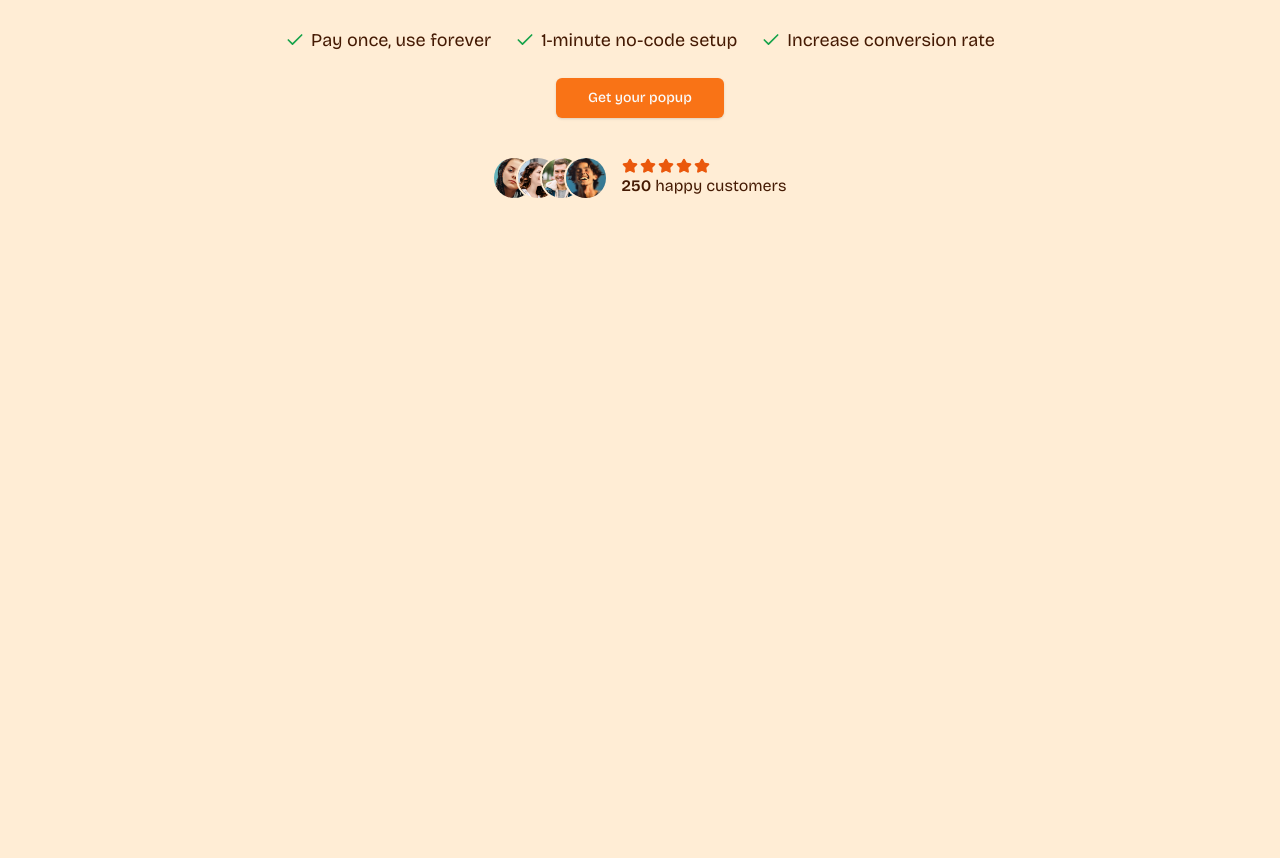
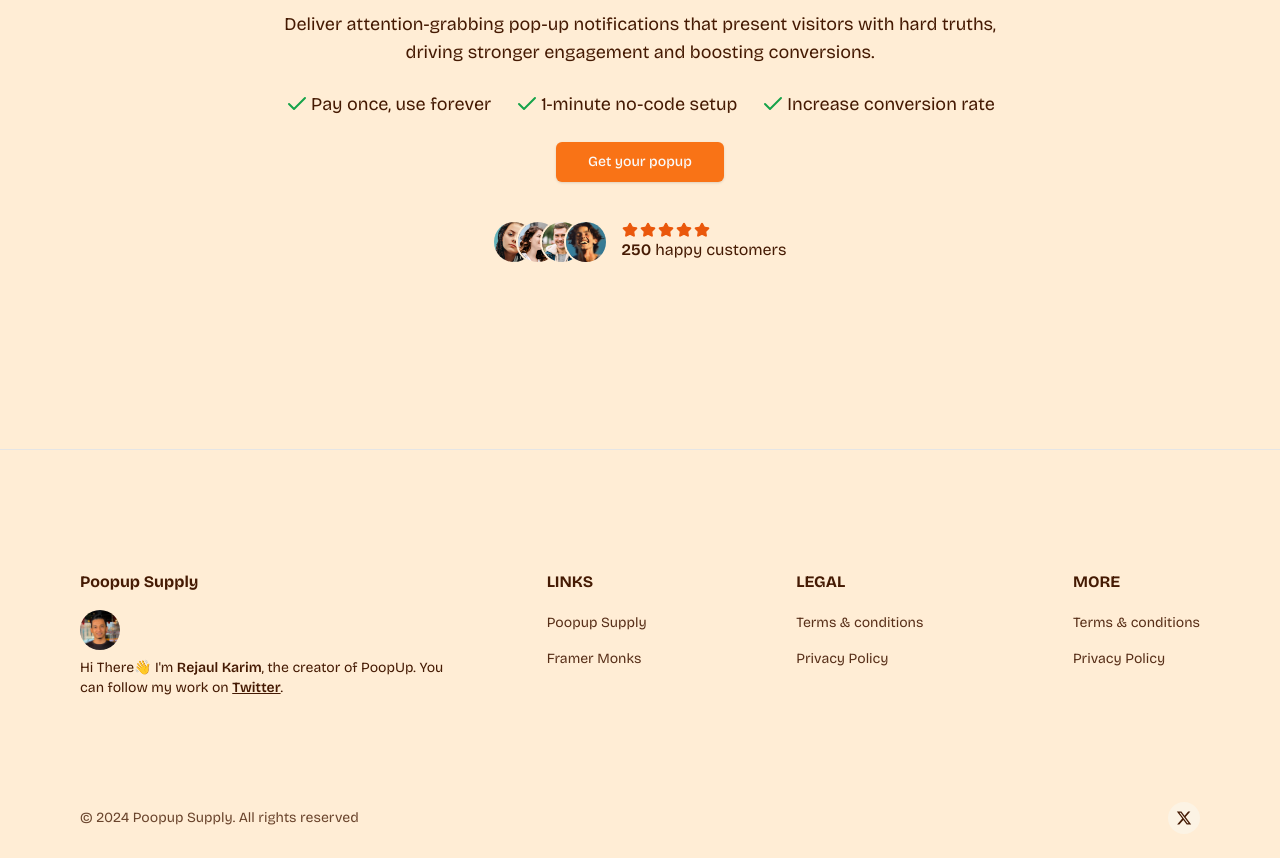
Before and after one commit to rejaulkariim/poopup-supply, a Next.js app: page / in a window 1280 px wide. Shown: the part 415-1273 px from the top of the page. Before the commit the page ends 800 px from the top, so only its background shows below. Built offline with nearby package versions, Linux system fonts and the light colour scheme; no server answers.

Commit message:
feat: implement footer

```diff
--- a/src/app/(root)/layout.tsx
+++ b/src/app/(root)/layout.tsx
@@ -1,11 +1,13 @@
+import Footer from "@/components/shared/Footer";
 import Navbar from "@/components/shared/Navbar";
 import { ReactNode } from "react";
 
 const HomeLayoutPage = ({ children }: { children: ReactNode }) => {
   return (
-    <div>
+    <div className="flex flex-col min-h-screen">
       <Navbar />
-      <main>{children}</main>
+      <main className="flex-1 -mt-[-4rem]">{children}</main>
+      <Footer />
     </div>
   );
 };
--- a/src/app/globals.css
+++ b/src/app/globals.css
@@ -73,6 +73,9 @@
 .section-padding {
   @apply py-10 md:py-24;
 }
+.paragraph {
+  @apply text-base md:text-lg font-normal;
+}
 
 /* SCROLL BAR STYLES */
 ::-webkit-scrollbar {
--- a/src/components/design/Hero.tsx
+++ b/src/components/design/Hero.tsx
@@ -7,7 +7,7 @@
 
 const Hero = async () => {
   return (
-    <section className="min-h-screen flex items-center justify-center section-padding">
+    <section className="min-h-screen flex items-center justify-center">
       <MaxWidthWrapper>
         <div className="max-w-6xl mx-auto text-center">
           <div>
@@ -17,7 +17,7 @@
                 notifications
               </span>
             </h1>
-            <p className="mt-6 text-base md:text-lg max-w-3xl mx-auto text-foreground">
+            <p className="mt-6 paragraph max-w-prose mx-auto text-foreground">
               Deliver attention-grabbing pop-up notifications that present
               visitors with hard truths, driving stronger engagement and
               boosting conversions.
@@ -25,23 +25,17 @@
           </div>
 
           <div className="flex flex-col md:flex-row justify-center items-center gap-x-6 my-6">
-            <span className="flex gap-1.5 items-center">
-              <Check className="h-5 w-5 shrink-0 text-green-600" />
-              <p className="font-normal text-base md:text-lg">
-                Pay once, use forever
-              </p>
+            <span className="flex gap-0.5 items-center">
+              <Check className="h-6 w-6 shrink-0 text-green-600" />
+              <p className="paragraph">Pay once, use forever</p>
             </span>
-            <span className="flex gap-1.5 items-center">
-              <Check className="h-5 w-5 shrink-0 text-green-600" />
-              <p className="font-normal text-base md:text-lg">
-                1-minute no-code setup
-              </p>
+            <span className="flex gap-0.5 items-center">
+              <Check className="h-6 w-6 shrink-0 text-green-600" />
+              <p className="paragraph">1-minute no-code setup</p>
             </span>
-            <span className="flex gap-1.5 items-center">
-              <Check className="h-5 w-5 shrink-0 text-green-600" />
-              <p className="font-normal text-base md:text-lg">
-                Increase conversion rate
-              </p>
+            <span className="flex gap-0.5 items-center">
+              <Check className="h-6 w-6 shrink-0 text-green-600" />
+              <p className="paragraph">Increase conversion rate</p>
             </span>
           </div>
           <div className="flex items-center justify-center gap-4">
--- /dev/null
+++ b/src/components/shared/Footer.tsx
@@ -0,0 +1,118 @@
+import { footerLegalLinks, footerResourcesLinks } from "@/constants";
+import Image from "next/image";
+import Link from "next/link";
+import { FaXTwitter } from "react-icons/fa6";
+import MaxWidthWrapper from "./MaxWidthWrapper";
+
+const Footer = () => {
+  return (
+    <footer className="border-t pt-10">
+      <MaxWidthWrapper>
+        <div className="lg:py-20 flex flex-wrap gap-8 lg:justify-between lg:gap-0">
+          {/* First Section */}
+          <div className="w-full lg:w-1/3">
+            <Link href="/" className="flex items-center gap-2">
+              <span className="font-bold">Poopup Supply</span>
+            </Link>
+
+            <div className="mt-4 space-y-2">
+              <Image
+                src="/assets/rejaul.png"
+                height={100}
+                width={100}
+                alt="rejaul karim"
+                className="h-10 w-10 rounded-full"
+              />
+              <p className="text-sm">
+                Hi There👋 I&apos;m{" "}
+                <span className="font-semibold">Rejaul Karim</span>, the creator
+                of PoopUp. You can follow my work on{" "}
+                <Link
+                  href="https://x.com/rejaulkariim"
+                  target="_blank"
+                  className="underline font-semibold"
+                >
+                  Twitter
+                </Link>
+                .
+              </p>
+            </div>
+          </div>
+
+          {/* Resources, Company, and Legal Sections */}
+          <div className="flex w-full flex-col gap-8 md:flex-row md:justify-between lg:w-2/3 xl:w-7/12">
+            {/* Resources */}
+            <div>
+              <h4 className="mb-4 font-bold uppercase text-foreground">
+                Links
+              </h4>
+              <ul>
+                {footerResourcesLinks.map((item) => (
+                  <li key={item.label} className="mb-3">
+                    <Link
+                      href={item.route}
+                      className="text-sm text-foreground/90 hover:text-foreground transition-all"
+                    >
+                      {item.label}
+                    </Link>
+                  </li>
+                ))}
+              </ul>
+            </div>
+            {/* Company */}
+            <div>
+              <h4 className="mb-4 font-bold uppercase text-foreground">
+                Legal
+              </h4>
+              <ul>
+                {footerLegalLinks.map((item) => (
+                  <li key={item.label} className="mb-3">
+                    <Link
+                      href={item.route}
+                      className="text-sm text-foreground/90 hover:text-foreground transition-all"
+                    >
+                      {item.label}
+                    </Link>
+                  </li>
+                ))}
+              </ul>
+            </div>
+            {/* Legal */}
+            <div>
+              <h4 className="mb-4 font-bold uppercase text-foreground">More</h4>
+              <ul>
+                {footerLegalLinks.map((item) => (
+                  <li key={item.label} className="mb-3">
+                    <Link
+                      href={item.route}
+                      className="text-sm text-foreground/90 hover:text-foreground transition-all"
+                    >
+                      {item.label}
+                    </Link>
+                  </li>
+                ))}
+              </ul>
+            </div>
+          </div>
+        </div>
+
+        {/* Footer Bottom Section */}
+        <div className="flex flex-col gap-3 md:flex-row md:justify-between items-center my-6">
+          <p className="text-sm text-foreground/80">
+            &copy; {new Date().getFullYear()} Poopup Supply. All rights reserved
+          </p>
+
+          <ul className="flex items-center gap-3">
+            <li className="p-2 rounded-full bg-[#FCF3E4]">
+              <Link href="https://x.com/poopupsupply" aria-label="twitter icon">
+                <FaXTwitter />
+              </Link>
+            </li>
+          </ul>
+        </div>
+      </MaxWidthWrapper>
+    </footer>
+  );
+};
+
+export default Footer;
```
Also changed, not shown: public/assets/rejaul.png (added).
